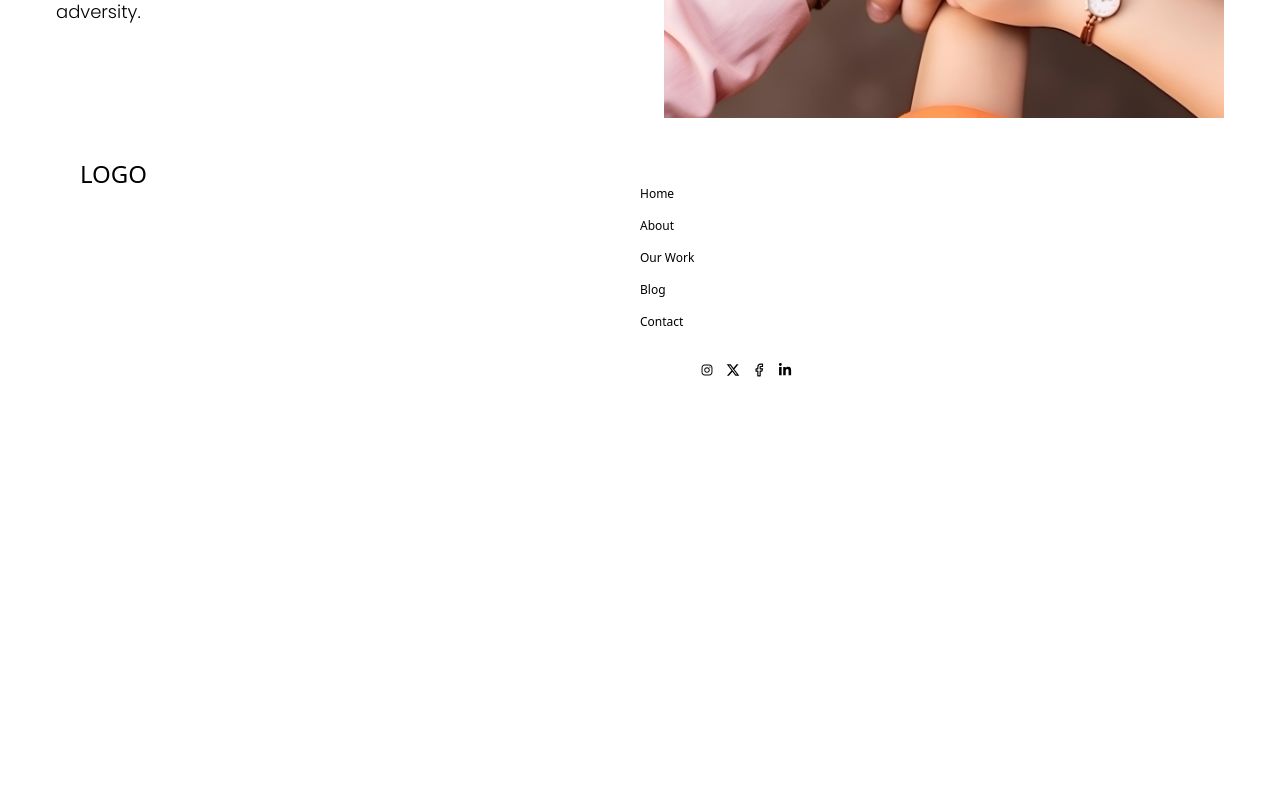
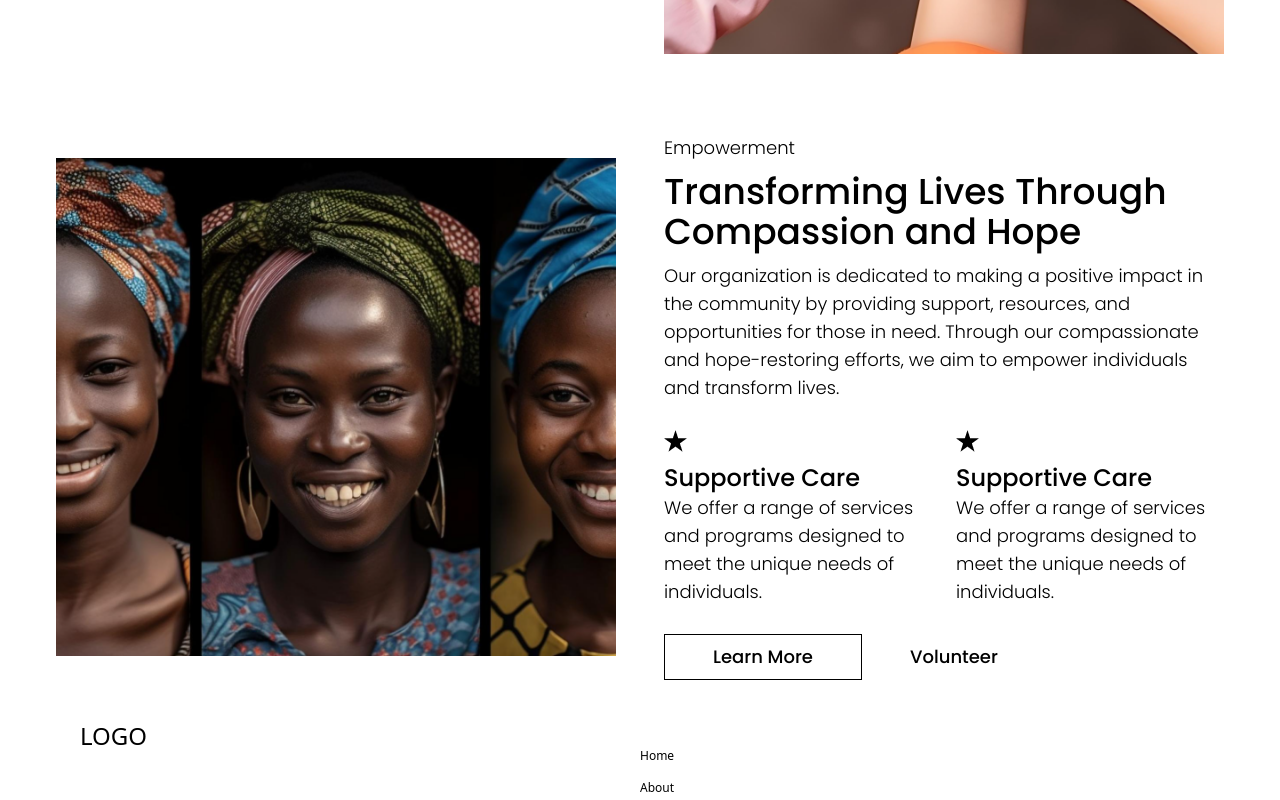
Before and after one commit to patkoton/desayo-foundation, a React (Create React App) app: page / in a window 1280 px wide. Shown: the part 1500-2300 px from the top of the page. Before the commit the page ends 1974 px from the top, so only its background shows below. Built offline with nearby package versions, Linux system fonts and the light colour scheme.

Commit message:
Added Support Page

```diff
--- a/src/components/Hero.jsx
+++ b/src/components/Hero.jsx
@@ -5,7 +5,7 @@ import HeroImg from '../assets/images/hero.png'
 const Hero = () => {
   return (
     <div className='font-poppins'>
-        <div className='w-full flex justify-center mt-5 md:mt-28'>
+        <div className='w-full flex justify-center mt-5 md:mt-20'>
                 <div className='w-full md:w-9/12 text-black text-center'>
                     <h3 className='font-medium text-3xl md:text-5xl leading-10'>Bringing Hope and Transforming Lives Through Faith</h3>
                     <p className='font-normal text-lg md:text-xl my-7'>Join us in our mission to provide compassion and restore hope to those in need.</p>
--- /dev/null
+++ b/src/components/Support.jsx
@@ -0,0 +1,39 @@
+import React from 'react'
+import BlackWImg from '../assets/images/black_women.png'
+import { empowerment } from '../data'
+import Button from '../elements/Button'
+
+const Support = () => {
+  return (
+    <div className='md:px-14 font-poppins md:mt-20'>
+        <div className='flex flex-col md:flex-row md:space-x-12 items-center'>
+            <div className='flex flex-col md:w-1/2'>
+                 <img src={BlackWImg} alt="" />
+            </div>
+            <div className='flex flex-col md:w-1/2 text-black'>
+                <h1 className='text-base md:text-lg font-light'>Empowerment</h1>
+                <h3 className='font-medium text-3xl md:text-4xl mt-2.5'>Transforming Lives Through Compassion and Hope</h3>
+                <p className='text-base md:text-lg font-light mt-2.5'>Our organization is dedicated to making a positive impact in the community by providing support, resources, and opportunities for those in need. Through our compassionate and hope-restoring efforts, we aim to empower individuals and transform lives.</p>
+
+                <div className='flex flex-row space-x-4 md:space-x-6 mt-7'>
+                    {empowerment.map((item) => {
+                        return  <div className='flex w-1/2'>
+                                    <div>
+                                        <img src={item.image} alt="" className='' />
+                                        <h4 className='text-lg md:text-2xl font-medium mt-2.5'>{item.section}</h4>
+                                        <p className='text-base md:text-lg font-light'>{item.description}</p>
+                                    </div>
+                                </div>
+                    })}
+                </div>
+                <div className='flex mt-7'>
+                    <Button children='Learn More' className='text-black font-medium px-4 md:px-6' />
+                    <Button children='Volunteer' className='text-black border-none font-medium px-4 md:px-6' />
+                </div>
+            </div>
+        </div>
+    </div>
+  )
+}
+
+export default Support
--- a/src/components/Unity.jsx
+++ b/src/components/Unity.jsx
@@ -4,9 +4,9 @@ import UnityImg from '../assets/images/unity.png'
 
 const Unity = () => {
   return (
-    <div className='md:px-14 font-poppins md:mt-28'>
+    <div className='md:px-14 font-poppins md:mt-20'>
         <div className='flex flex-col md:flex-row md:space-x-12'>
-            <div className='flex flex-col md:w-1/2 py-16 md:py-20'>
+            <div className='flex flex-col md:w-1/2 py-16 md:pt-16 md:pb-20'>
                 <img src={BigStar} alt="" className='w-10' />
                 <h4 className='text-3xl md:text-4xl text-black font-medium my-7'>Transforming Lives Through Compassion: Our Approach to Helping Those in Need</h4>
                 <p className='text-lg text-black font-light'>At our organization, we believe in the power of compassion to bring hope and restore lives. Through our dedicated efforts, we strive to make a positive impact on the lives of those facing adversity.</p>
--- /dev/null
+++ b/src/data.js
@@ -0,0 +1,20 @@
+
+const Image1 = (() => ({
+    a_img1: require('./assets/images/small_star.png'),
+    a_img2: require('./assets/images/small_star.png'),
+    }
+))();
+
+export const empowerment = [
+    {
+        image: Image1.a_img1,
+        section: 'Supportive Care',
+        description: 'We offer a range of services and programs designed to meet the unique needs of individuals.',
+    },
+
+    {
+        image: Image1.a_img2,
+        section: 'Supportive Care',
+        description: 'We offer a range of services and programs designed to meet the unique needs of individuals.',
+    }
+]
--- a/src/pages/Home.jsx
+++ b/src/pages/Home.jsx
@@ -2,12 +2,14 @@ import React from 'react'
 import Layout from '../layout/Layout'
 import Hero from '../components/Hero'
 import Unity from '../components/Unity'
+import Support from '../components/Support'
 
 const Home = () => {
   return (
     <Layout>
         <Hero />
         <Unity />
+        <Support />
     </Layout>
   )
 }
```
